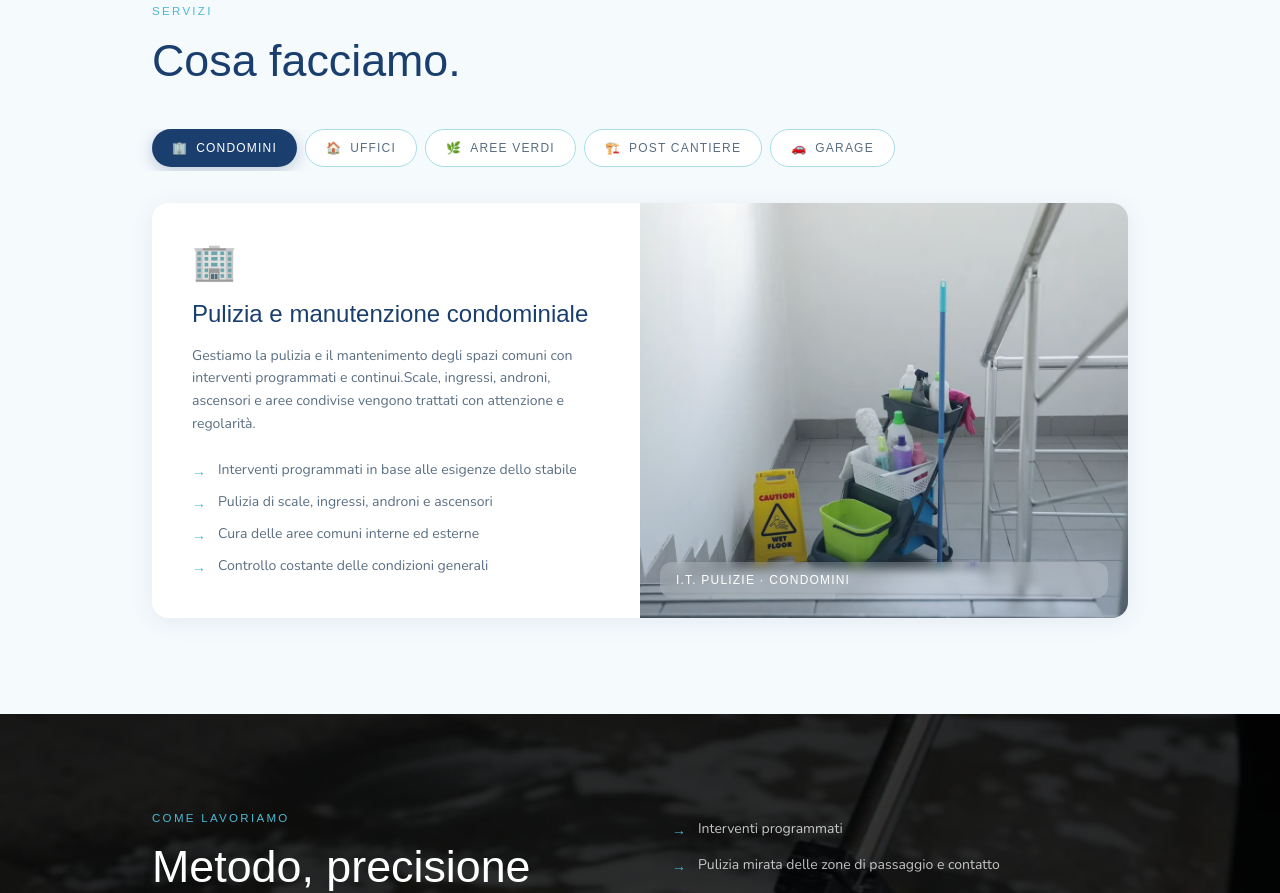
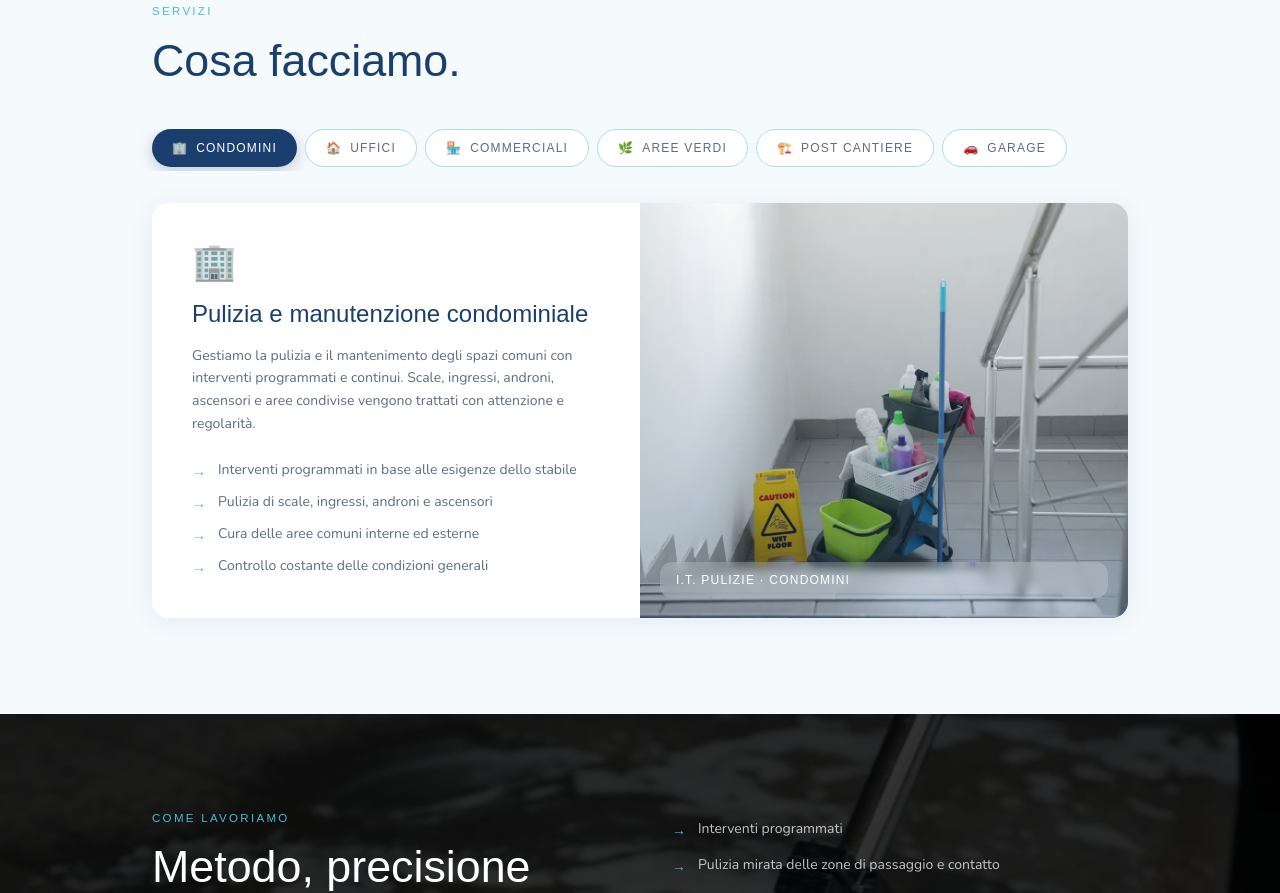
Before and after one commit to alelodato/it-pulizie, a Next.js app: page / in a window 1280 px wide. Shown: the part 1400-2293 px from the top of the page. Built offline with nearby package versions, Linux system fonts and the light colour scheme; no server answers; a web font is replaced by a local one.

Commit message:
sistemato copy della sezione servizi

```diff
--- a/components/ServiziTabs.js
+++ b/components/ServiziTabs.js
@@ -8,7 +8,7 @@ const servizi = [
         tab: 'Condomini',
         icon: '🏢',
         titolo: 'Pulizia e manutenzione condominiale',
-        desc: 'Gestiamo la pulizia e il mantenimento degli spazi comuni con interventi programmati e continui.Scale, ingressi, androni, ascensori e aree condivise vengono trattati con attenzione e regolarità.',
+        desc: 'Gestiamo la pulizia e il mantenimento degli spazi comuni con interventi programmati e continui. \nScale, ingressi, androni, ascensori e aree condivise vengono trattati con attenzione e regolarità.',
         punti: [
             'Interventi programmati in base alle esigenze dello stabile',
             'Pulizia di scale, ingressi, androni e ascensori',
@@ -31,6 +31,20 @@ const servizi = [
         img: '/ufficio.webp',
     },
     {
+        tab: 'Commerciali',
+        icon: '🏪',
+        titolo: 'Ambienti civili e commerciali',
+        desc: 'Offriamo servizi di pulizia per attività commerciali, locali, strutture ricettive, spazi dedicati agli eventi e altri ambienti aperti al pubblico. Garantiamo interventi efficaci e ambienti sempre puliti, ordinati e accoglienti.',
+        punti: [
+            'Pulizia di locali commerciali e attività aperte al pubblico',
+            'Interventi per strutture ricettive e spazi dedicati agli eventi',
+            'Utilizzo di attrezzature e prodotti professionali',
+            'Servizi programmati in base alle esigenze della struttura',
+            'Flessibilità negli orari e nella frequenza degli interventi',
+        ],
+        img: '/commerciali.webp',
+    },
+    {
         tab: 'Aree Verdi',
         icon: '🌿',
         titolo: 'Gestione aree verdi',
@@ -47,9 +61,8 @@ const servizi = [
         tab: 'Post Cantiere',
         icon: '🏗️',
         titolo: 'Sgrossi e pulizie post-lavori',
-        desc: 'Interventi dedicati alla pulizia di ambienti dopo lavori edili o ristrutturazioni.Rimuoviamo polvere, residui e sporco da cantiere per riconsegnare spazi puliti e pronti all’uso.',
+        desc: `Interventi dedicati alla pulizia di ambienti dopo lavori edili o ristrutturazioni.   Rimuoviamo polvere, residui e sporco da cantiere per riconsegnare spazi puliti e pronti all’uso.`,
         punti: [
-            'Rimozione polvere e residui da lavorazionei edili',
             'Pulizia profonda di pavimenti e superfici',
             'Trattamento vetri, infissi e serramenti',
             'Rimozione di polvere e residui superficiali da lavorazione edile',
```
Also changed, not shown: public/commerciali.webp (added).
